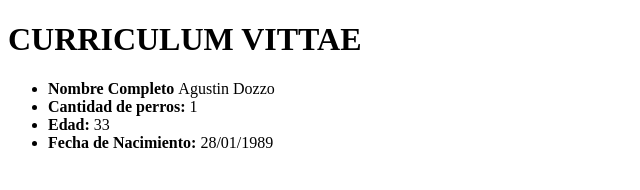
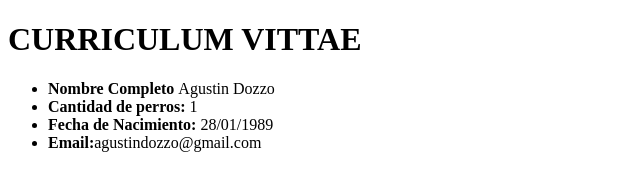
Before and after one commit to AgustinDozzo/Repaso-git, a plain HTML site: page Repaso_GIT/index.html in a window 1280 px wide. Shown: the whole page, without its empty margins (0-640 px from the left). Drawn offline with Linux system fonts and the light colour scheme.

Commit message:
mail agregado

```diff
--- a/Repaso_GIT/index.html
+++ b/Repaso_GIT/index.html
@@ -11,8 +11,9 @@
     <ul>
       <li><b>Nombre Completo </b>Agustin Dozzo</li>
       <li><b>Cantidad de perros:</b> 1</li>
-      <li><b>Edad:</b> 33</li>
+
       <li><b>Fecha de Nacimiento:</b> 28/01/1989</li>
+      <li><b>Email:</b>agustindozzo@gmail.com</li>
     </ul>
   </body>
 </html>
```
